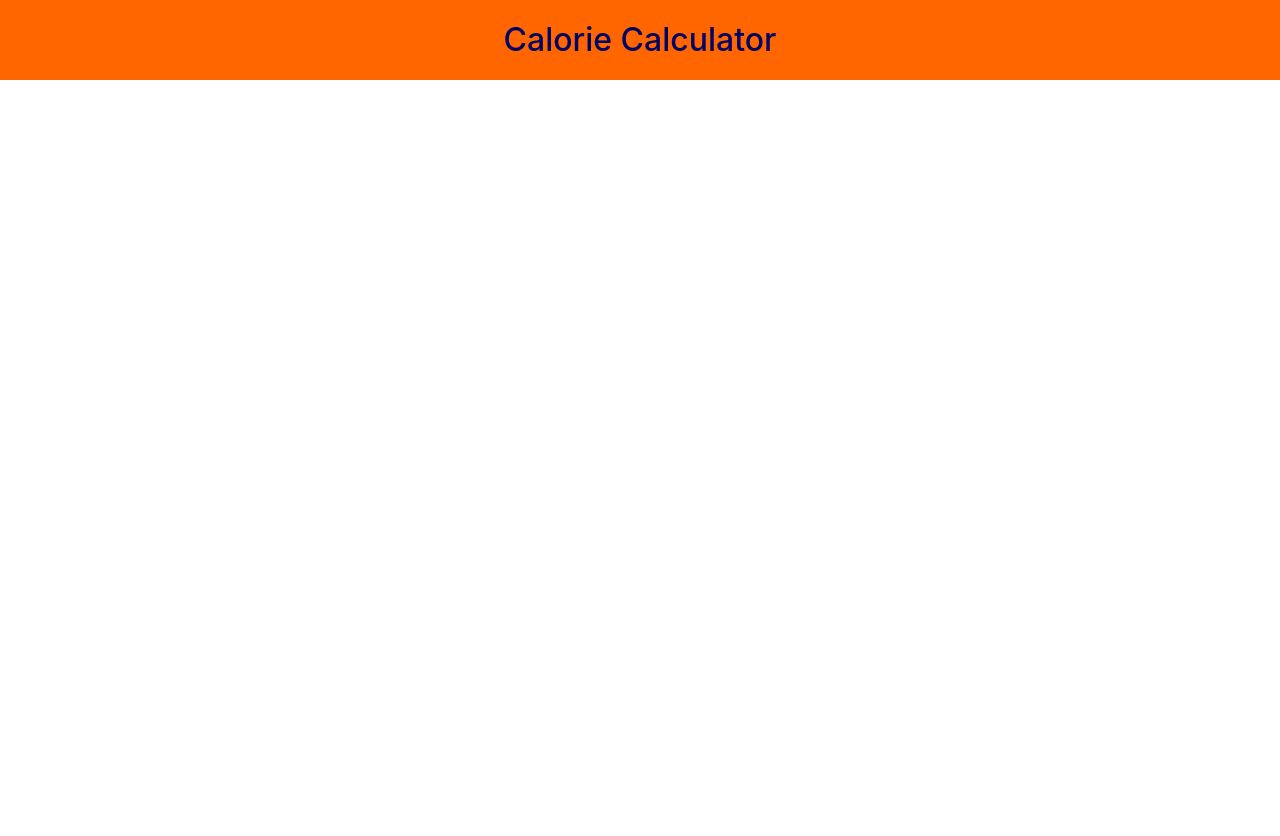
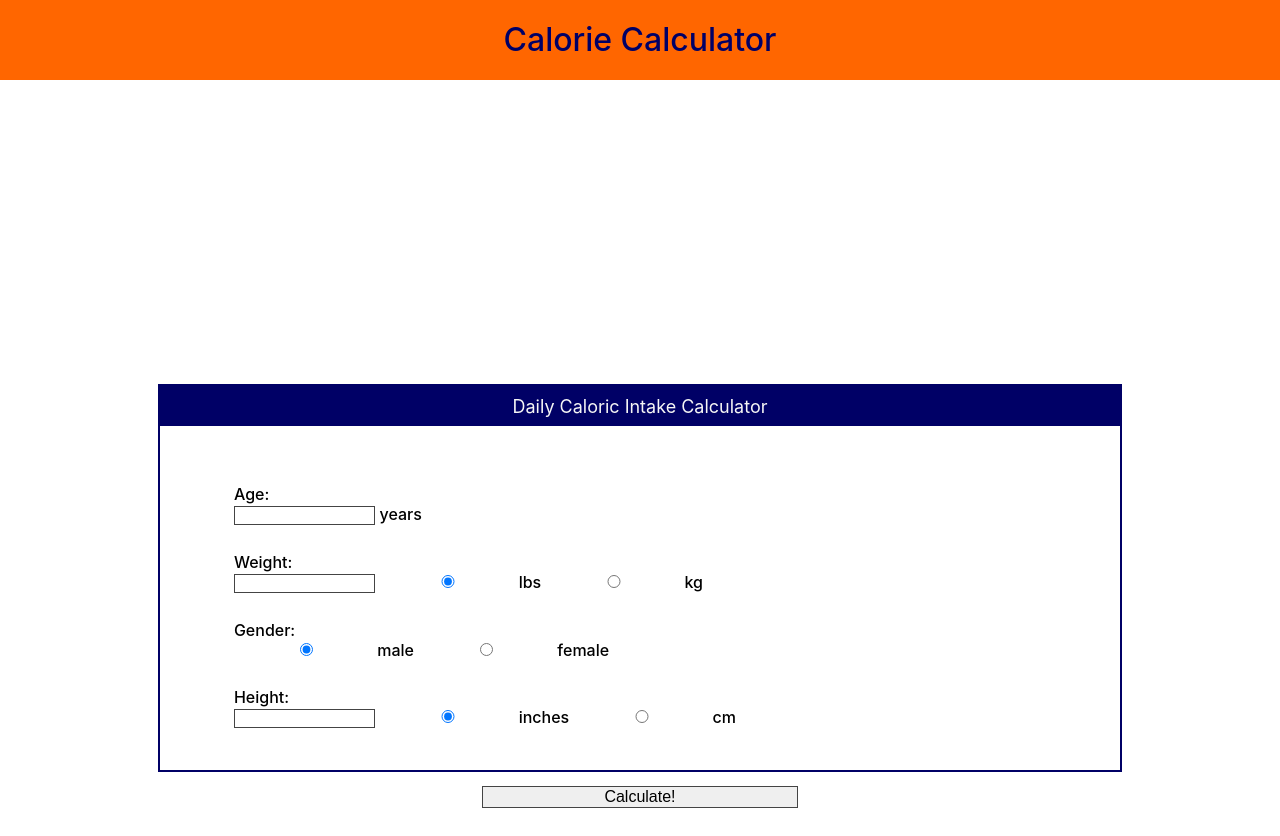
Before and after one commit to Capril1042/CalorieCalculator, a React (Create React App) app in the folder calcalc/: page / in a window 1280 px wide. Before the commit the page ends 800 px from the top, so only its background shows below. Built offline with nearby package versions, Linux system fonts and the light colour scheme.

Commit message:
adds calculator

```diff
--- a/calcalc/src/App.css
+++ /dev/null
@@ -1,32 +0,0 @@
-.App {
-  text-align: center;
-}
-
-.App-logo {
-  animation: App-logo-spin infinite 20s linear;
-  height: 40vmin;
-}
-
-.App-header {
-  background-color: #282c34;
-  min-height: 100vh;
-  display: flex;
-  flex-direction: column;
-  align-items: center;
-  justify-content: center;
-  font-size: calc(10px + 2vmin);
-  color: white;
-}
-
-.App-link {
-  color: #61dafb;
-}
-
-@keyframes App-logo-spin {
-  from {
-    transform: rotate(0deg);
-  }
-  to {
-    transform: rotate(360deg);
-  }
-}
--- a/calcalc/src/App.js
+++ b/calcalc/src/App.js
@@ -1,12 +1,18 @@
 import React, { Component } from 'react';
 import Header from './components/header';
+import Calculator from './components/calculator';
 
 
 class App extends Component {
   render() {
     return (
       <div className="App">
-        <Header/>
+        <div className="header">
+          <Header/>
+        </div>
+        <div className="calculator">
+        <Calculator/>
+        </div>
       </div>
     );
   }
--- /dev/null
+++ b/calcalc/src/components/calculator.js
@@ -0,0 +1,55 @@
+import React, { Component } from 'react';
+
+class Calculator extends Component {
+    render() {
+        return(
+            <div className="calculator-form">
+                <form onSubmit={this.handleSubmit}>
+                    <div className="form-header">
+                        Daily Caloric Intake Calculator
+                    </div>
+                    <div className="form-meat">
+                        <div className="form-group">
+                            <label>
+                                Age:
+                                <br></br>
+                                <input type="number" name="age"/> years
+                            </label>
+                        </div>
+                        <div className="form-group">
+                            <label>
+                                Weight:
+                                <br></br>
+                                <input type="number" name="weight"/>
+                                <input type="radio" name="units" value="lbs"checked/>lbs
+                                <input type="radio" name="units" value="kg"/>kg
+                            </label>
+                        </div>
+                        <div className="form-group">
+                            <label>
+                                Gender:
+                                <br></br>
+                                <input type="radio" name="gender" value="male"checked/>male
+                                <input type="radio" name="gender" value="female"/>female
+                            </label>
+                        </div>
+                        <div className="form-group">
+                            <label>
+                                Height:
+                                <br></br>
+                                <input type="number" name="height"/>
+                                <input type="radio" name="height-units" value="inches"checked/>inches
+                                <input type="radio" name="height-units" value="centimeters"/>cm
+                            </label>
+                        </div>
+                    </div>
+                        <div className="form-submit">
+                            <input type="submit" value="Calculate!"/>
+                        </div>
+                </form>
+            </div>
+        )
+    }
+}
+
+export default Calculator;
--- a/calcalc/src/components/header.js
+++ b/calcalc/src/components/header.js
@@ -2,7 +2,7 @@ import React from 'react';
 
 const Header=(props) => {
         return (
-            <div className="header">
+            <div>
                 Calorie Calculator
             </div>
         )
--- a/calcalc/src/index.css
+++ b/calcalc/src/index.css
@@ -13,6 +13,12 @@ code {
     monospace;
 }
 
+.App {
+  text-align: center;
+  display: flex;
+  flex-direction:column;
+}
+
 .header {
   background-color: #ff6600;
   height: 10vh;
@@ -25,3 +31,60 @@ code {
   font-size: xx-large;
   line-height: 10vh;
 }
+
+.calculator {
+  width: 100vw;
+  height: 10vh;
+  margin-top: 30%;
+  justify-content: center;
+}
+
+.calculator-form {
+ border: 2px solid #000066;
+ width: 75vw;
+ height: 48vh;
+ margin: auto;
+}
+
+.form-header {
+  width: 100%;
+  background-color: #000066;
+  color: whitesmoke;
+  font-size:large;
+  padding-top: 1%;
+  padding-bottom: 1%;
+}
+
+.form-group {
+ width: 100%;
+ justify-content: left;
+ text-align: left;
+ padding-left: 2%;
+ padding-right: 2%;
+ margin: 3%;
+}
+
+input {
+  width: 15%;
+  border: thin solid #444444;
+}
+
+.form-submit {
+  text-align: center;
+  justify-content: center;
+  padding: 3%;
+}
+.form-submit input{
+  width: 35%;
+  font-size: medium;
+}
+
+.form-group label {
+  font-weight: 500;
+  font-size: medium;
+}
+
+.form-meat {
+  margin: 3%;
+  margin-top: 6%;
+}
```
